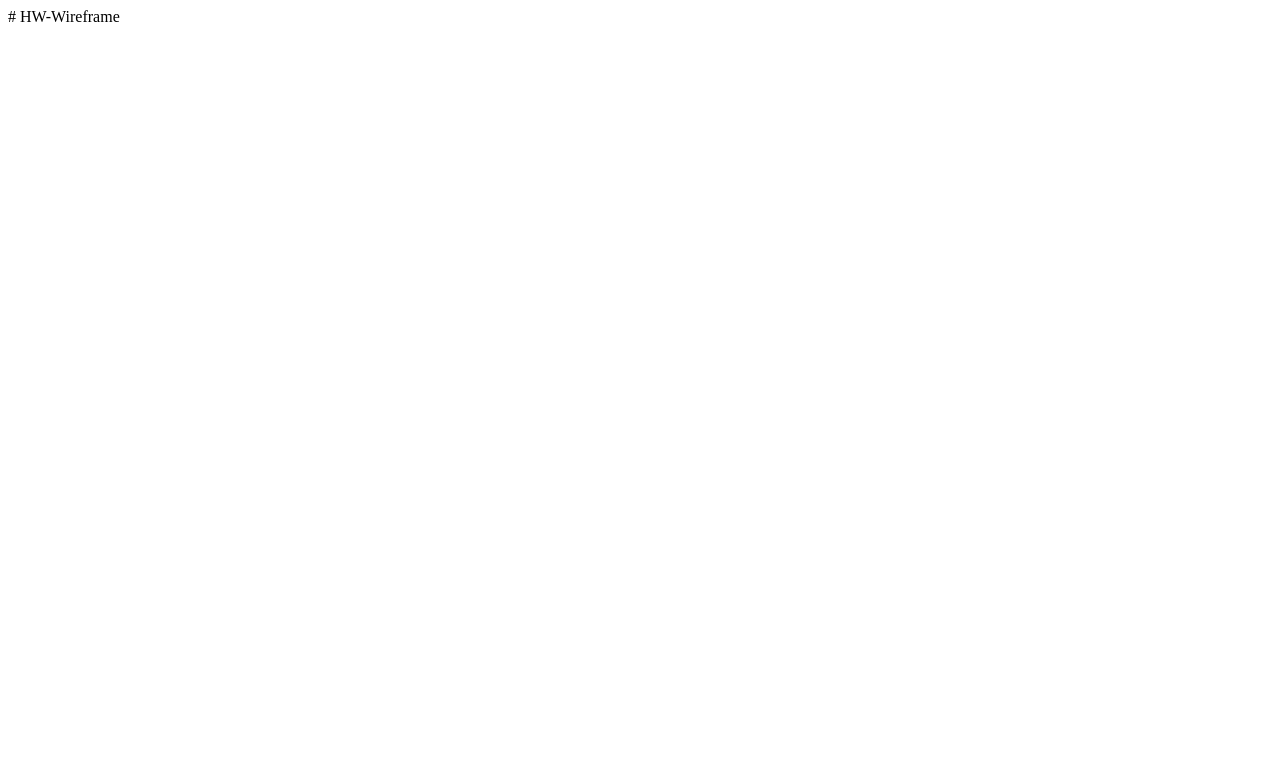
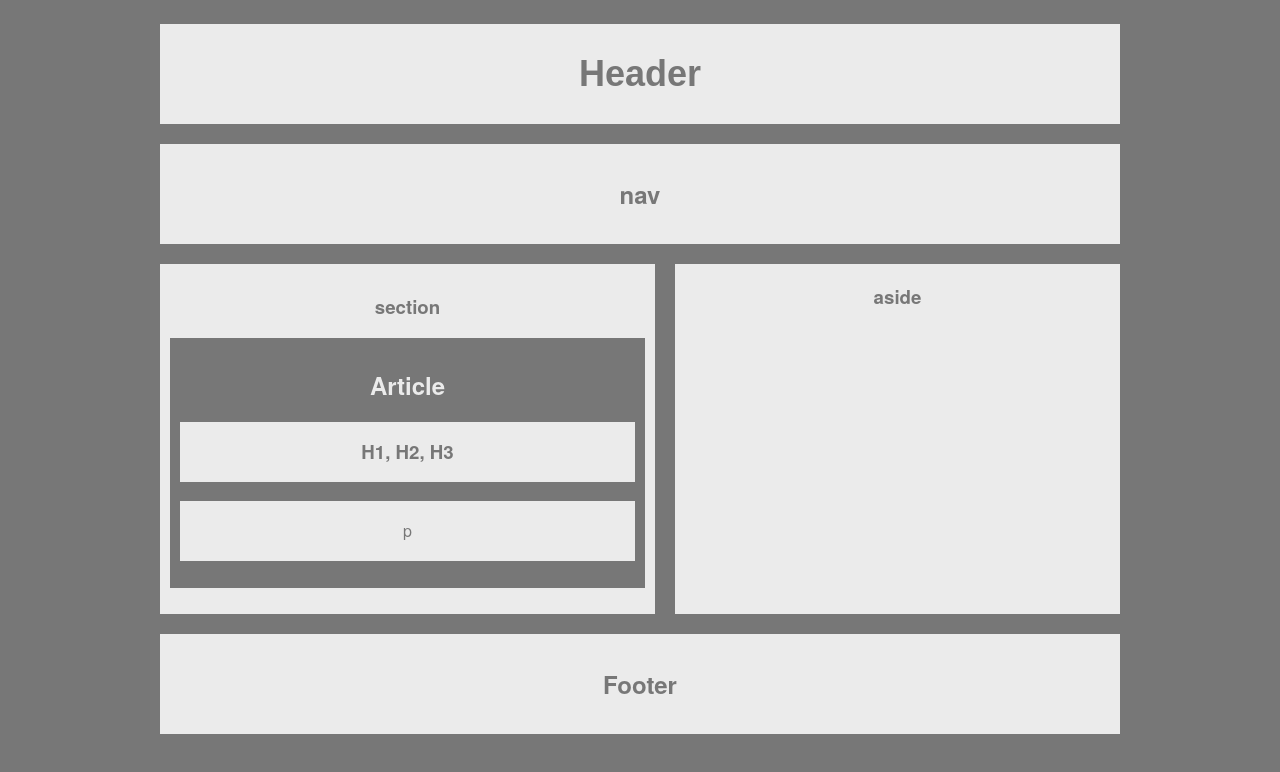
Before and after one commit to eeissler83/HW-Wireframe, a plain HTML site: page index.html in a window 1280 px wide. Drawn offline with Linux system fonts and the light colour scheme.

Commit message:
final homework

```diff
--- a/index.html
+++ b/index.html
@@ -1,2 +1,29 @@
-# HW-Wireframe
 <!DOCTYPE html>
+<html lang="eng-us">
+<head>
+        <link rel="stylesheet" type="text/css" href="style.css">
+        <meta charset="UTF-8"/>
+</head>
+<body>
+    <header class="w3-container">
+        <h1><center>Header</center></h1>
+    </header>
+
+    <nav>
+        <h2><center>nav</center></h2>
+    </nav>
+    <section>
+    <h3><center>section</center></h3>
+        <article><h2>Article</h2>
+            <h3><center>H1, H2, H3</center></h3>
+            <p>p</p>
+        </article>
+    </section>
+    <aside>
+    <h3><center>aside</center></h3>
+    </aside>
+    <footer>
+     <h2><center>Footer</center></h2>
+    </footer>
+</body>
+</html>
--- a/style.css
+++ b/style.css
@@ -1 +1,103 @@
-<!DOCTYPE css>
+
+header {
+    font-family: arial;
+    font-size: 18px;
+    width: 960px;
+    height: 100px;
+    color: #777;
+    background: #ebebeb;
+    line-height: 100px
+
+}
+
+
+body {
+    background: #777;
+    font-family: HelveticaNeue;
+    color: #777;
+    width: 960px;
+    font-size 18px;
+    margin: auto;
+
+}
+
+Nav {
+    width: 960px;
+    height: 100px;
+    background: #ebebeb;
+    color: #777;
+    line-height: 100px;
+    margin-bottom: 20px;
+}
+
+.column {
+    float: left;
+    width: 50%;
+}
+.column {
+    float: right;
+    width: 50%;
+}
+
+
+Article {
+    color: #ebebeb;
+    width: 475px;
+    background: #777;
+    height: 250px;
+    padding: 10px;
+    box-sizing: border-box;
+    text-align: center;
+
+}
+
+article p{
+    text-align: center;
+    color: #777;
+    background: #ebebeb;
+    height: 60px;
+    line-height: 60px
+}
+
+article h3 {
+    color: #777;
+    background: #ebebeb;
+    height: 60px;
+    line-height: 60px
+}
+
+
+Section {
+    color: #777;
+    width: 495px;
+    height: 350px;
+    background: #ebebeb;
+    margin-right: 20px;
+    Float: left;
+    margin-bottom: 20px;
+    padding: 10px;
+    box-sizing: border-box;
+
+
+}
+
+Aside {
+    font-color: #777;
+    width: 445px;
+    height: 350px;
+    background: #ebebeb;
+    float: left;
+    margin-bottom: 20px;
+
+}
+footer {
+    color: #777;
+    width: 960px;
+    background: #ebebeb;
+    clear: both;
+    line-height: 100px;
+    margin-top: 20px !important;
+    margin-bottom: 20px !important;
+
+
+}
```
